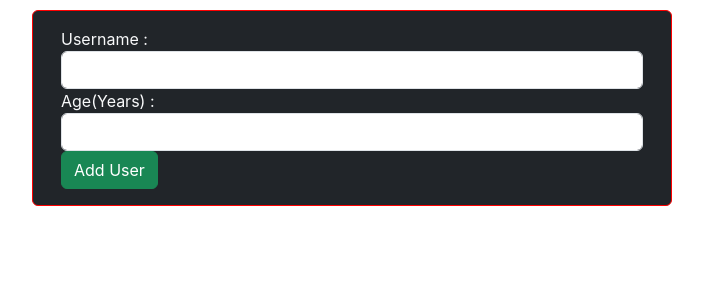
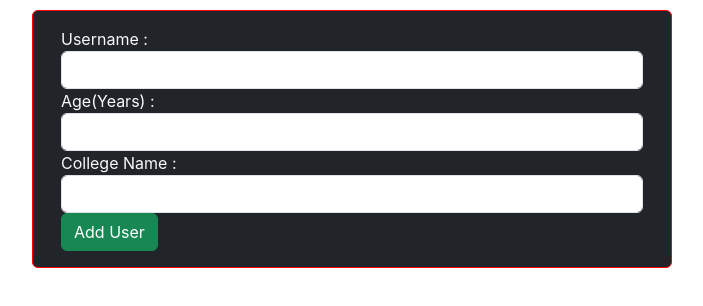
Before and after one commit to harisaini778/my_first_react_app_simpleProject, a React (Create React App) app: page / in a window 1280 px wide. Shown: the top 306 px of the page, without its empty margins (288-991 px from the left). Built offline with nearby package versions, Linux system fonts and the light colour scheme.

Commit message:
Added a new a input field in the form, to get the user college details

```diff
--- a/src/App.js
+++ b/src/App.js
@@ -10,6 +10,7 @@ function App() {
 
   const nameInputRef = useRef();
   const ageInputRef = useRef();
+  const collegeInputRef = useRef();
   const [error, setError] = useState();
   const [userDetails, setUserDetails] = useState(null);
 
@@ -20,11 +21,14 @@ function App() {
     console.log(nameInputRef.current.value);
     const enteredUserName = nameInputRef.current.value;
     const enteredUserAge = ageInputRef.current.value;
+    const enteredCollegeName = collegeInputRef.current.value;
     const newUserDetails = {
       username: enteredUserName,
-      age: enteredUserAge
+      age: enteredUserAge,
+      college : enteredCollegeName
     };
-    if (enteredUserName.trim().length === 0 || enteredUserAge.trim().length === 0) {
+    if (enteredUserName.trim().length === 0 || enteredUserAge.trim().length === 0
+    || enteredCollegeName.trim().length===0) {
       setError({
         title: "Error!",
         message:"Name field cannot be empty,please enter a valid name."
@@ -69,6 +73,11 @@ function App() {
               <input type="number" id="age" className="form-control"
                 ref={ageInputRef} />
 
+              <label hrmlFor="college">College Name :</label>
+
+              <input type="text" id="college" className="form-control"
+                ref={ collegeInputRef} />
+
               <button className="btn btn-success" type="button" onClick={handleSubmit}>Add User</button>
             </div>
           </form>
```
